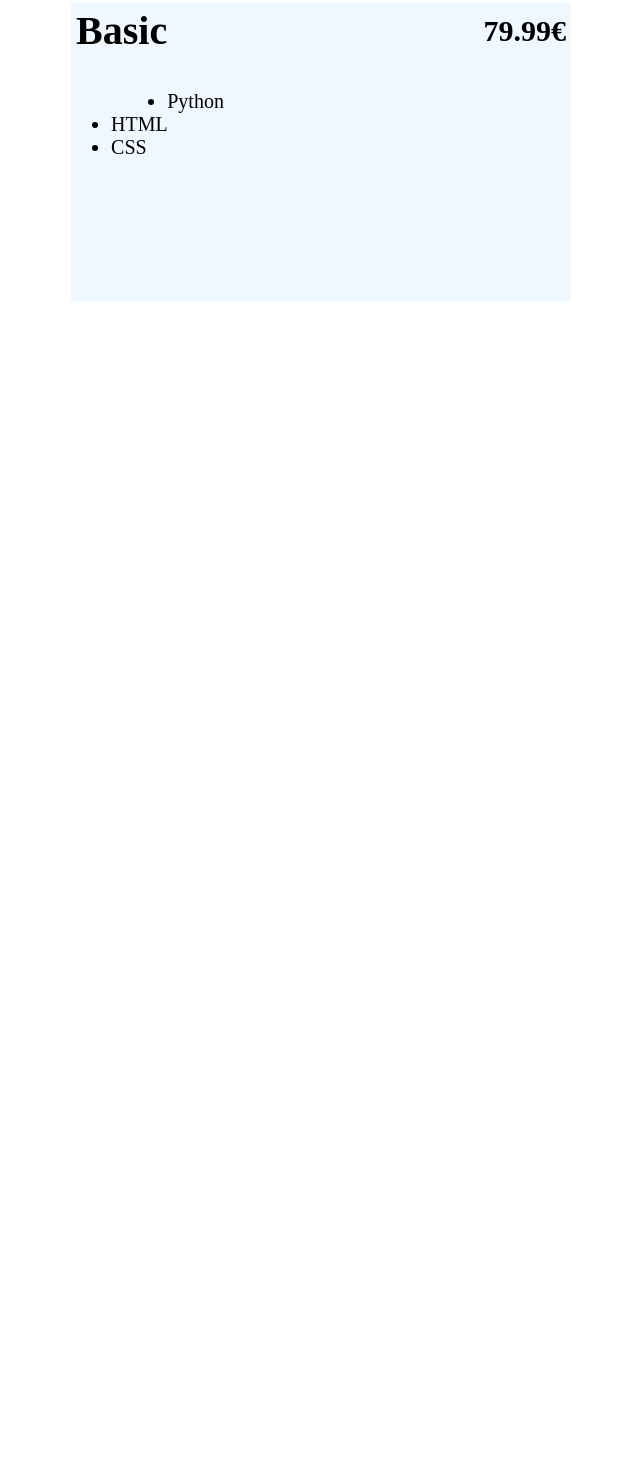
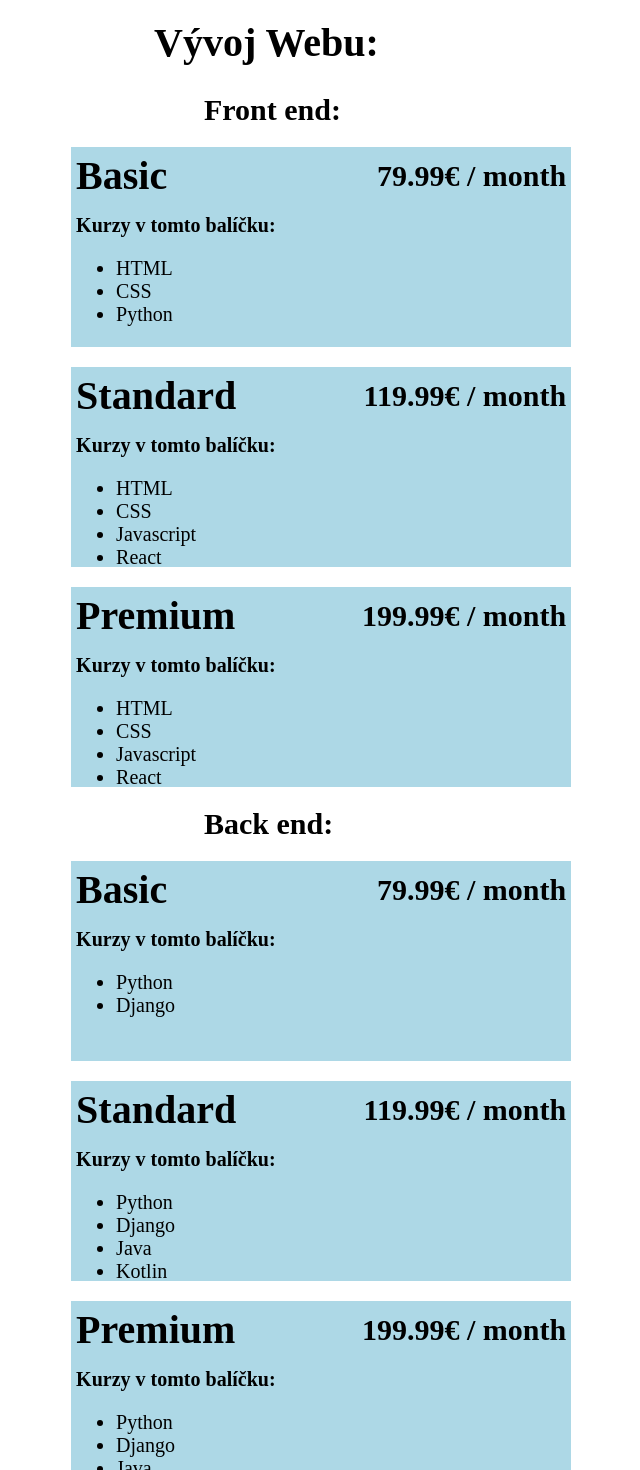
Before and after one commit to Streamer272/inf-website, a React (Create React App) app in the folder master/: page /courses in a window 1280 px wide. Shown: the part 186-1656 px from the top of the page, without its empty margins (354-994 px from the left). Before the commit the page ends 800 px from the top, so only its background shows below. Built offline with nearby package versions, Linux system fonts and the light colour scheme.

Commit message:
adding contacts

```diff
--- a/master/src/App.js
+++ b/master/src/App.js
@@ -1,6 +1,7 @@
 import { BrowserRouter as Router, Route } from "react-router-dom";
 import { Home } from "./Components/Home/Home.js";
 import { Courses } from "./Components/Courses/Courses.js";
+import { Contacts } from "./Components/Contacts/Contacts";
 import "./script.js";
 
 function App() {
@@ -8,6 +9,7 @@ function App() {
         <Router>
           <Route path={ "/" } exact={ true } component={ Home } />
           <Route path={ "/courses" } exact={ true } component={ Courses } />
+          <Route path={ "/contacts" } exact={ true } component={ Contacts } />
         </Router>
     );
 }
--- /dev/null
+++ b/master/src/Components/Contacts/Contact.css
@@ -0,0 +1,15 @@
+.logo {
+    height: 50px;
+    width: 50px;
+    float: left;
+}
+
+.platform {
+    font-size: 25px;
+    font-weight: bold;
+    float: left;
+}
+
+.name {
+    font-size: 20px;
+}
--- /dev/null
+++ b/master/src/Components/Contacts/Contact.js
@@ -0,0 +1,13 @@
+import "./Contact.css";
+
+const Contact = ({ contactPlatform, contactImage, contactName }) => {
+    return (
+        <div className={ "Contact" }>
+            <img src={ contactImage } className={ "logo" }  alt={ "Platform logo" }/>
+            <h3 className={ "platform" }>{ contactPlatform }</h3>
+            <p className={ "name" }>{ contactName }</p>
+        </div>
+    )
+}
+
+export { Contact };
--- /dev/null
+++ b/master/src/Components/Contacts/Contacts.js
@@ -0,0 +1,24 @@
+import { Header } from "../Header/Header";
+import { Top } from "../2Top-Button/2Top.js";
+import "./Contacts.css";
+import { Contact } from "./Contact";
+
+const Contacts = () => {
+    return (
+        <div id={ "home" }>
+            <Header siteName={ "Kurzy" } />
+
+            <div className={ "title-div" }>
+                <Top />
+                <h1 className={ "secondary-title" } id={ "title" }>Kontakt na organizáciu</h1>
+            </div>
+
+            <div>
+                <Contact contactPlatform={ "Instagram" } contactName={ "@danielsvitan" }
+                         contactImage={ "https://upload.wikimedia.org/wikipedia/commons/thumb/e/e7/Instagram_logo_2016.svg/1200px-Instagram_logo_2016.svg.png" } />
+            </div>
+        </div>
+    )
+}
+
+export { Contacts };
--- a/master/src/Components/Courses/Course.css
+++ b/master/src/Components/Courses/Course.css
@@ -1,8 +1,10 @@
-.course {
+.course-div {
+    margin-top: 20px;
     margin-left: 33%;
-    background-color: #f0f8ff;
+    background-color: lightblue;
     width: 500px;
-    min-height: 300px;
+    height: 200px;
+    overflow: auto;
 }
 
 .course-name {
@@ -23,6 +25,20 @@
     margin-right: 5px;
 }
 
+.subjects-div {
+    float: left;
+    display: inline-block;
+    margin-right: 250px;
+    margin-top: -50px;
+    padding: 5px;
+    height: 100px;
+}
+
 .subject {
     font-size: 20px;
 }
+
+.subject-header {
+    font-size: 20px;
+    font-weight: bold;
+}
--- a/master/src/Components/Courses/Course.js
+++ b/master/src/Components/Courses/Course.js
@@ -7,6 +7,7 @@ const CourseSubjects = ({ subjects }) => {
 
     return (
         <div className={ "subjects-div" }>
+            <p className={ "subject-header" }>Kurzy v tomto balíčku:</p>
             <ul>{ listItems }</ul>
         </div>
     );
@@ -14,10 +15,10 @@ const CourseSubjects = ({ subjects }) => {
 
 const Course = ({ courseName, coursePrice, courseSubjects }) => {
     return (
-        <div className={ "course" }>
+        <div className={ "course-div" } id={ "course-div" }>
             <p className={ "course-name" }>{ courseName }</p>
-            <p className={ "course-price" }>{ coursePrice }€</p>
-            <br /><br /><br /><br />
+            <p className={ "course-price" }>{ coursePrice }€ / month</p>
+            <br /><br />
             <CourseSubjects subjects={ courseSubjects } />
         </div>
     );
--- a/master/src/Components/Courses/Courses.css
+++ b/master/src/Components/Courses/Courses.css
@@ -13,3 +13,15 @@
     font-size: 50px;
     opacity: 1;
 }
+
+.course-title {
+    margin-left: 500px;
+    font-size: 40px;
+    font-weight: bold;
+}
+
+.secondary-course-title {
+    margin-left: 550px;
+    font-size: 30px;
+    font-weight: bold;
+}
--- a/master/src/Components/Courses/Courses.js
+++ b/master/src/Components/Courses/Courses.js
@@ -13,7 +13,70 @@ const Courses = () => {
                 <h1 className={ "secondary-title" } id={ "title" }>Všetky naše kurzy</h1>
             </div>
 
-            <Course courseName={ "Basic" } coursePrice={ "79.99" } courseSubjects={ ["Python", "HTML", "CSS"] } />
+            <div>
+                <h1 className={ "course-title" }>Vývoj Webu:</h1>
+                <div>
+                    <h1 className={ "secondary-course-title" }>Front end:</h1>
+                    <Course courseName={ "Basic" } coursePrice={ "79.99" } courseSubjects={ ["HTML", "CSS", "Python"] } />
+                    <Course courseName={ "Standard" } coursePrice={ "119.99" } courseSubjects={ ["HTML", "CSS",
+                        "Javascript", "React", "Python"] }  />
+                    <Course courseName={ "Premium" } coursePrice={ "199.99" } courseSubjects={ ["HTML", "CSS",
+                        "Javascript", "React", "Python", "Electron", "SQL", "PHP", " MangoDB"] } />
+                </div>
+                <div>
+                    <h1 className={ "secondary-course-title" }>Back end:</h1>
+                    <Course courseName={ "Basic" } coursePrice={ "79.99" } courseSubjects={ ["Python", "Django"] } />
+                    <Course courseName={ "Standard" } coursePrice={ "119.99" } courseSubjects={ ["Python", "Django",
+                        "Java", "Kotlin"] }  />
+                    <Course courseName={ "Premium" } coursePrice={ "199.99" } courseSubjects={ ["Python", "Django",
+                        "Java", "Kotlin", "SpringBoot", "SQL", "API", "Ruby"] } />
+                </div>
+            </div>
+
+            <div>
+                <h1 className={ "course-title" }>Vývoj aplikácií:</h1>
+                <div>
+                    <h1 className={ "secondary-course-title" }>Windows:</h1>
+                    <Course courseName={ "Basic" } coursePrice={ "79.99" } courseSubjects={ ["Python", "C"] } />
+                    <Course courseName={ "Standard" } coursePrice={ "119.99" } courseSubjects={ ["Python", "C", "C++",
+                        "Java"] }  />
+                    <Course courseName={ "Premium" } coursePrice={ "199.99" } courseSubjects={ ["Python", "C", "C++",
+                        "Java", "Kotlin", "C#"] } />
+                </div>
+                <div>
+                    <h1 className={ "secondary-course-title" }>Mobily:</h1>
+                    <Course courseName={ "Basic" } coursePrice={ "39.99" } courseSubjects={ ["Python"] } />
+                    <Course courseName={ "Standard" } coursePrice={ "69.99" } courseSubjects={ ["Python", "Kotlin"
+                    ] }  />
+                    <Course courseName={ "Premium" } coursePrice={ "99.99" } courseSubjects={ ["Python", "Kotlin",
+                    "Swift", "Java"] } />
+                </div>
+                <div>
+                    <h1 className={ "secondary-course-title" }>Operačný systém MacOs:</h1>
+                    <Course courseName={ "Standard" } coursePrice={ "49.99" } courseSubjects={ ["Swift"] }  />
+                </div>
+                <div>
+                    <h1 className={ "secondary-course-title" }>Hackovanie:</h1>
+                    <Course courseName={ "Basic" } coursePrice={ "39.99" } courseSubjects={ ["Python"] } />
+                    <Course courseName={ "Standard" } coursePrice={ "69.99" } courseSubjects={ ["Python", "C++"
+                    ] }  />
+                    <Course courseName={ "Premium" } coursePrice={ "99.99" } courseSubjects={ ["Python", "C++",
+                        "C", "C#"] } />
+                </div>
+            </div>
+
+            <div>
+                <h1 className={ "course-title" }>Vývoj hier:</h1>
+                <div>
+                    <h1 className={ "secondary-course-title" }>Pre počítače:</h1>
+                    <Course courseName={ "Basic" } coursePrice={ "79.99" } courseSubjects={ ["Unity", "AGK"] } />
+                    <Course courseName={ "Standard" } coursePrice={ "119.99" } courseSubjects={ ["Unity", "Blender",
+                        "Photoshop", "AGK"] }  />
+                    <Course courseName={ "Premium" } coursePrice={ "199.99" } courseSubjects={ ["Unity", "Blender",
+                        "Photoshop", "Unreal Engine", "C++", "AGK"] } />
+                </div>
+            </div>
+
         </div>
     )
 }
```
Also changed, not shown: master/src/Components/Contacts/Contacts.css (added), 1 other file (tests, documents, lock files or other folders).
